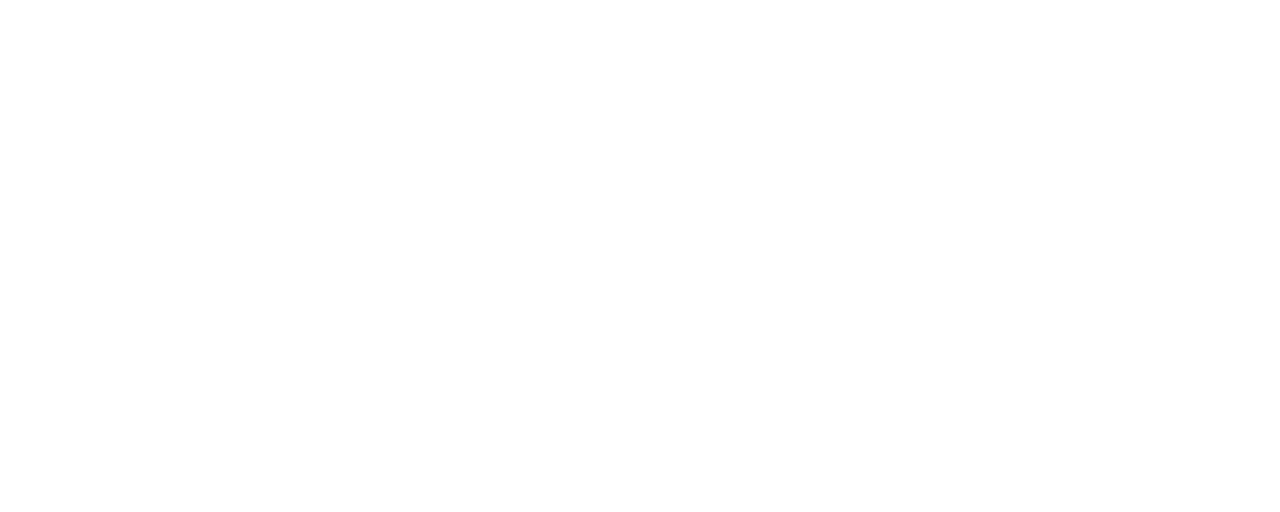
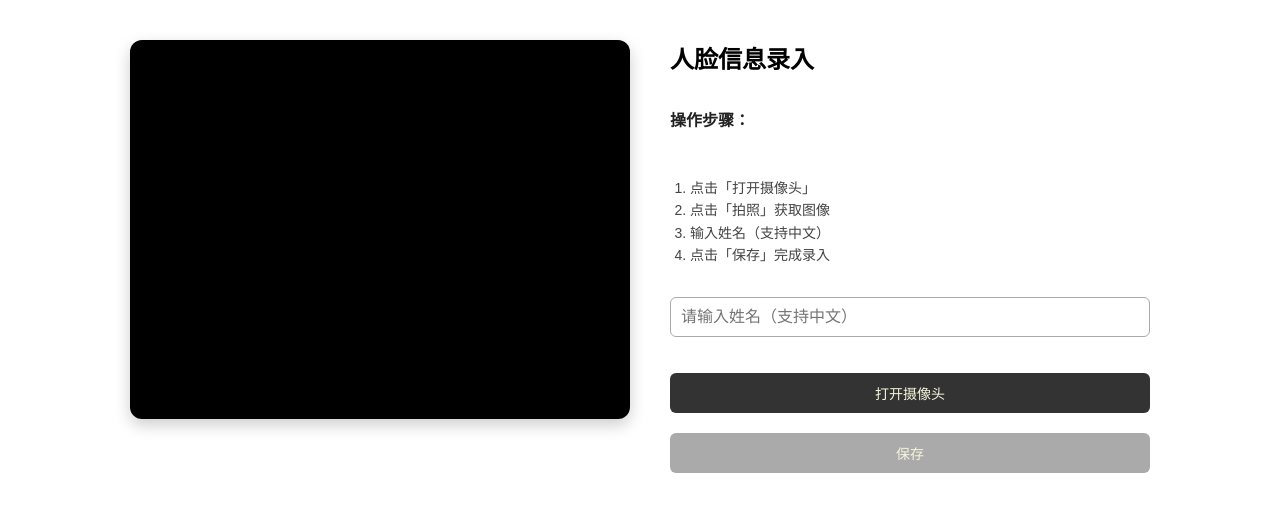
Before and after one commit to AXIhello/pavement_distraction_detection, a Vue app in the folder frontend/: page /face_register in a window 1280 px wide. Before the commit this address had no page. Shown: the top 512 px of the page. Built offline with nearby package versions, Linux system fonts and the light colour scheme.

Commit message:
人脸录入前端

```diff
--- a/frontend/src/router/index.js
+++ b/frontend/src/router/index.js
@@ -3,7 +3,7 @@
 import Login from '@/views/Login.vue'
 import FaceRecognition from '@/components/FaceRecognition.vue'
 import Home from '@/views/Home.vue'
-import WarningInfo from '@/views/WarningInfo.vue'
+import FaceRegister from '@/views/FaceRegister.vue'
 
 const routes = [
   {
@@ -25,10 +25,10 @@
     name: 'Home',
     component: Home
   },
-   {
-    path: '/warning',
-    name: 'WarningInfo',
-    component: WarningInfo
+  {
+    path: '/face_register',
+    name: 'FaceRegister',
+    component: FaceRegister
   }
 ]
 
--- /dev/null
+++ b/frontend/src/views/FaceRegister.vue
@@ -0,0 +1,224 @@
+<template>
+  <div class="face-register">
+    <!-- 左侧：摄像头或图片预览 -->
+    <div class="left-panel">
+      <div class="video-container" v-if="!photoCaptured">
+        <video ref="video" autoplay playsinline></video>
+      </div>
+      <div class="photo-preview" v-else>
+        <img :src="capturedPhoto" alt="拍摄照片预览" />
+      </div>
+    </div>
+
+    <!-- 右侧：提示与操作 -->
+    <div class="right-panel">
+      <h2>人脸信息录入</h2>
+      <p class="tip">操作步骤：</p>
+      <ol class="steps">
+        <li>点击「打开摄像头」</li>
+        <li>点击「拍照」获取图像</li>
+        <li>输入姓名（支持中文）</li>
+        <li>点击「保存」完成录入</li>
+      </ol>
+
+      <input v-model="name" placeholder="请输入姓名（支持中文）" />
+
+      <div class="buttons">
+        <button @click="startCamera" v-if="!streaming && !photoCaptured">打开摄像头</button>
+        <button @click="capturePhoto" v-if="streaming && !photoCaptured">拍照</button>
+        <button @click="clearPhoto" v-if="photoCaptured">重拍</button>
+        <button @click="savePhoto" :disabled="!capturedPhoto || !name">保存</button>
+      </div>
+
+      <p class="message">{{ message }}</p>
+    </div>
+  </div>
+</template>
+
+<script setup>
+import { ref } from 'vue'
+
+const video = ref(null)
+const name = ref('')
+const capturedPhoto = ref('')
+const message = ref('')
+const streaming = ref(false)
+const photoCaptured = ref(false)
+let stream = null
+
+// 打开摄像头
+async function startCamera() {
+  try {
+    stream = await navigator.mediaDevices.getUserMedia({ video: true })
+    video.value.srcObject = stream
+    streaming.value = true
+    message.value = '摄像头已开启'
+  } catch (err) {
+    message.value = '无法打开摄像头：' + err.message
+  }
+}
+
+// 关闭摄像头
+function stopCamera() {
+  if (stream) {
+    stream.getTracks().forEach(track => track.stop())
+    stream = null
+    streaming.value = false
+  }
+}
+
+// 拍照
+function capturePhoto() {
+  const canvas = document.createElement('canvas')
+  canvas.width = video.value.videoWidth
+  canvas.height = video.value.videoHeight
+  const ctx = canvas.getContext('2d')
+  ctx.drawImage(video.value, 0, 0, canvas.width, canvas.height)
+
+  capturedPhoto.value = canvas.toDataURL('image/jpeg')
+  photoCaptured.value = true
+  message.value = '已拍照，准备保存或重拍'
+  stopCamera()
+}
+
+
+
+// 重拍
+function clearPhoto() {
+  capturedPhoto.value = ''
+  photoCaptured.value = false
+  message.value = '照片已清除，请重新拍摄'
+
+  // 重新开启摄像头
+  startCamera()
+}
+
+
+// 保存人脸数据
+async function savePhoto() {
+  if (!capturedPhoto.value || !name.value) {
+    message.value = '请先拍照并输入姓名'
+    return
+  }
+
+  try {
+    const res = await fetch('http://127.0.0.1:8000/api/face_register', {
+      method: 'POST',
+      headers: { 'Content-Type': 'application/json' },
+      body: JSON.stringify({
+        name: name.value,
+        image: capturedPhoto.value
+      })
+    })
+
+    const data = await res.json()
+    if (data.success) {
+      message.value = '录入成功！'
+    } else {
+      message.value = '录入失败！' + data.message
+    }
+  } catch (err) {
+    message.value = '请求失败，请检查后端服务'
+  }
+}
+</script>
+
+<style scoped>
+.face-register {
+  display: flex;
+  justify-content: center;
+  align-items: flex-start;
+  gap: 40px;
+  padding: 40px;
+  font-family: "Arial", sans-serif;
+  color: #222;
+}
+
+.left-panel {
+  width: 50%;
+  max-width: 500px;
+  background-color: #000;
+  border-radius: 12px;
+  overflow: hidden;
+  box-shadow: 0 6px 16px rgba(0, 0, 0, 0.2);
+}
+
+.video-container,
+.photo-preview {
+  width: 100%;
+  aspect-ratio: 4/3;
+}
+
+video,
+img {
+  width: 100%;
+  height: 100%;
+  object-fit: cover;
+}
+
+.right-panel {
+  width: 40%;
+  display: flex;
+  flex-direction: column;
+  gap: 16px;
+}
+
+h2 {
+  margin: 0;
+  font-size: 24px;
+  color: #000;
+}
+
+.tip {
+  font-weight: bold;
+}
+
+.steps {
+  padding-left: 20px;
+  font-size: 14px;
+  line-height: 1.6;
+  color: #444;
+}
+
+input {
+  padding: 10px;
+  font-size: 16px;
+  border: 1px solid #aaa;
+  border-radius: 6px;
+  background-color: #fff;
+}
+
+.buttons {
+  display: flex;
+  flex-wrap: wrap;
+  gap: 10px;
+  margin-top: 10px;
+}
+
+button {
+  padding: 10px 16px;
+  font-size: 14px;
+  background-color: #333;
+  border: none;
+  color: #f5f5dc;
+  border-radius: 6px;
+  cursor: pointer;
+  transition: background-color 0.2s;
+}
+
+button:hover {
+  background-color: #000;
+}
+
+button:disabled {
+  background-color: #aaa;
+  cursor: not-allowed;
+}
+
+.message {
+  font-size: 14px;
+  color: #800000;
+  margin-top: 10px;
+}
+
+</style>
```
